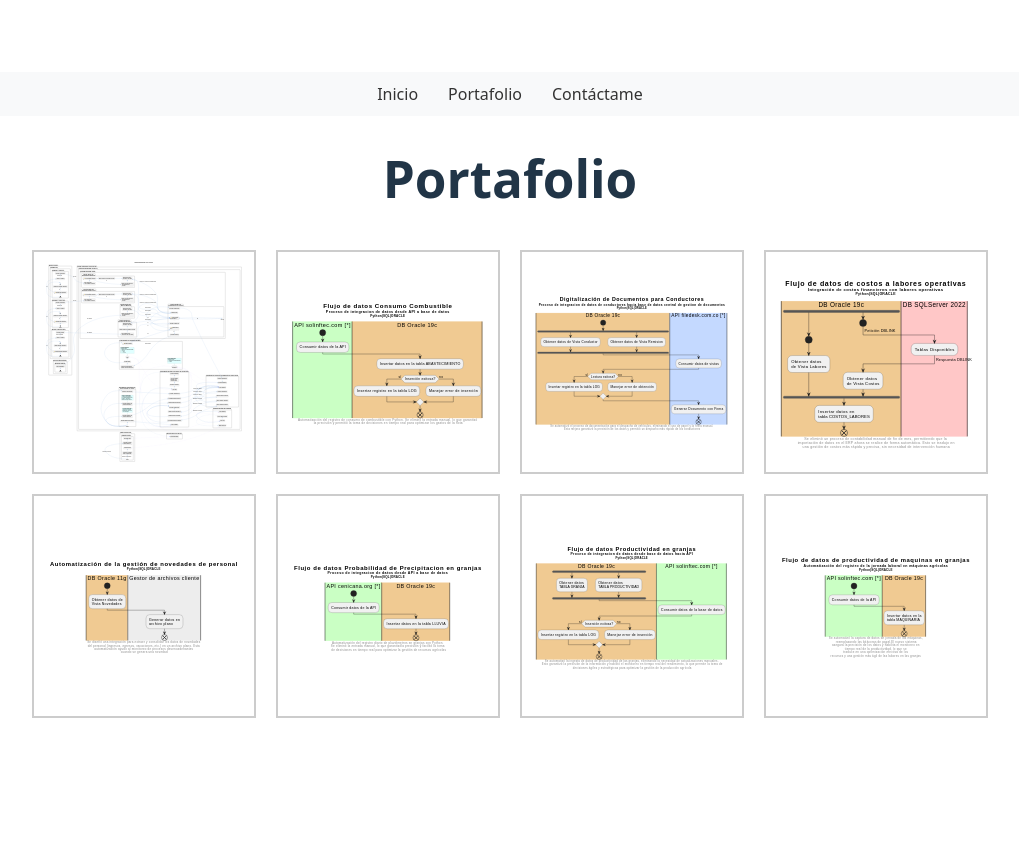
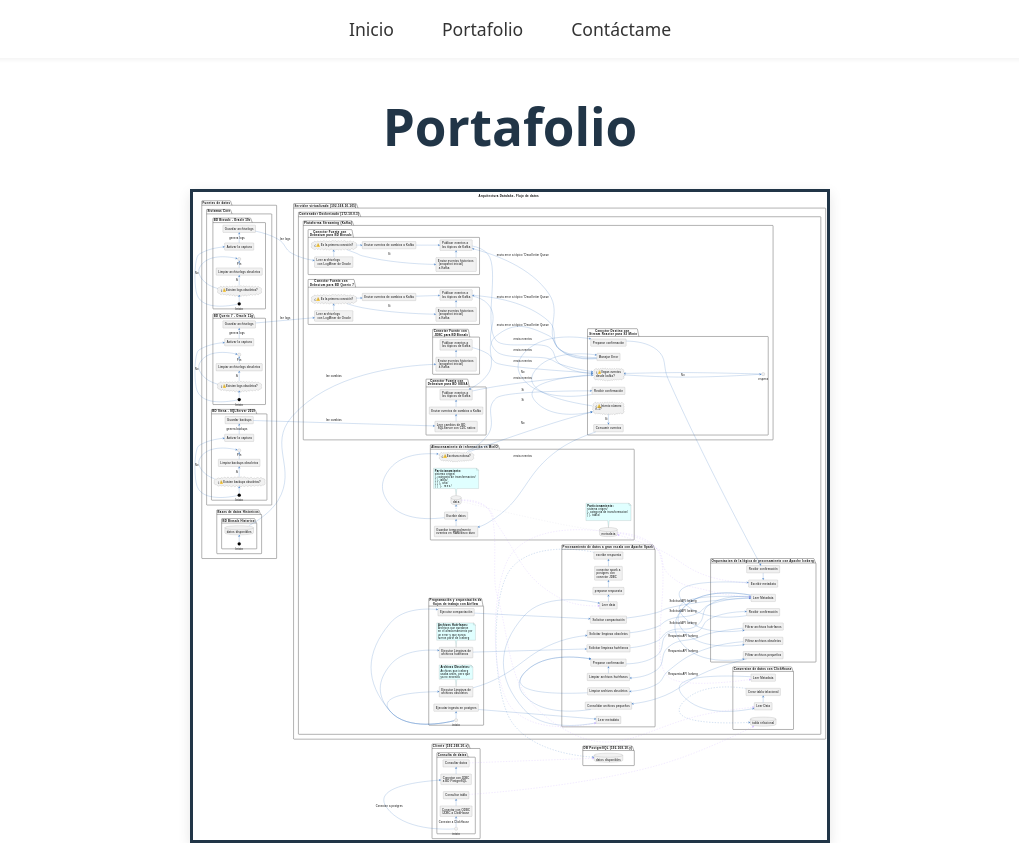
Before and after one commit to dianipineda/dianipineda.github.io, a Vue app in the folder portafolio-dianapineda/: page /portafolio in a window 1280 px wide. Shown: the whole page, without its empty margins (130-1149 px from the left). Before the commit the page ends 800 px from the top, so only its background shows below. Built offline with nearby package versions, Linux system fonts and the light colour scheme.

Commit message:
fixed: navbar fijo y centrado. Contenido centrado

```diff
--- a/portafolio-dianapineda/package.json
+++ b/portafolio-dianapineda/package.json
@@ -9,6 +9,9 @@
     "preview": "vite preview"
   },
   "dependencies": {
+    "@primevue/themes": "^4.3.9",
+    "primeicons": "^7.0.0",
+    "primevue": "^4.3.9",
     "vue": "^3.5.18",
     "vue-router": "^4.5.1"
   },
--- a/portafolio-dianapineda/src/App.vue
+++ b/portafolio-dianapineda/src/App.vue
@@ -8,9 +8,3 @@
     <router-view></router-view>  <!-- Aquí se renderizan las páginas -->
   </div>
 </template>
-
-<style>
-.navbar { background: #f8f9fa; padding: 10px; text-align: center; }
-.navbar a { margin: 0 15px; text-decoration: none; color: #333; }
-.navbar a:hover { color: #007bff; }
-</style>
--- a/portafolio-dianapineda/src/style.css
+++ b/portafolio-dianapineda/src/style.css
@@ -13,6 +13,10 @@
   -moz-osx-font-smoothing: grayscale;
 }
 
+html {
+  overflow-y: scroll;
+}
+
 a {
   font-weight: 500;
   color: #646cff;
@@ -24,8 +28,6 @@ a:hover {
 
 body {
   margin: 0;
-  display: flex;
-  place-items: center;
   min-width: 320px;
   min-height: 100vh;
 }
@@ -59,9 +61,9 @@ button:focus-visible {
 }
 
 #app {
-  max-width: 1280px;
-  margin: 0 auto;
-  padding: 2rem;
+  max-width: 1500px;
+  margin: 0;
+  padding-top: 2rem;
   text-align: center;
 }
 
@@ -77,3 +79,53 @@ button:focus-visible {
     background-color: #f9f9f9;
   }
 }
+.navbar {
+  background: #ffffff; /* Cambiado de #f8f9fa a blanco puro para minimalismo */
+  padding: 1rem;
+  position: fixed;
+  top: 0;
+  width: 100%;
+  z-index: 1000;
+  box-shadow: 0 2px 4px rgba(0, 0, 0, 0.05); /* Sombra suave */
+  display: flex;
+  justify-content: center; /* Centra los enlaces horizontalmente */
+  align-items: center;
+  box-sizing: border-box;
+}
+.navbar a {
+  margin: 0 1.5rem;
+  text-decoration: none;
+  color: #333;
+  font-weight: 500;
+  font-size: 1.1rem;
+  transition: color 0.3s ease;
+}
+.navbar a:hover {
+  color: #007bff;
+}
+
+/* Estilos para la galería de PrimeVue */
+.p-galleria {
+  border-radius: 8px;
+  overflow: hidden;
+  box-shadow: 0 4px 12px rgba(0, 0, 0, 0.1);
+}
+
+.p-galleria-item img {
+  transition: opacity 0.5s ease;
+}
+
+.p-galleria-indicators {
+  background: rgba(0, 0, 0, 0.5);
+  padding: 0.5rem;
+}
+
+.p-galleria-indicator button {
+  background: #ccc;
+  transition: background 0.3s ease;
+}
+
+.p-galleria-indicator button:hover,
+.p-galleria-indicator.p-highlight button {
+  background: #007bff;
+}
--- a/portafolio-dianapineda/src/views/HomeView.vue
+++ b/portafolio-dianapineda/src/views/HomeView.vue
@@ -4,3 +4,11 @@
     <p>Usa el menú para navegar.</p>
   </div>
 </template>
+<style scoped>
+.home {
+  text-align: center;
+  padding: 3rem 1rem;
+  max-width: 800px;
+  margin: 0 auto;
+}
+</style>
--- a/portafolio-dianapineda/src/views/PortafolioView.vue
+++ b/portafolio-dianapineda/src/views/PortafolioView.vue
@@ -1,37 +1,102 @@
 <template>
-  <div>
+  <div class="portafolio">
     <h1>Portafolio</h1>
-    <div class="gallery">
-      <!-- Galería de SVGs -->
-      <div class="frame" v-for="(svg, index) in svgs" :key="index">
-        <img :src="svg" alt="Imagen SVG" />
-      </div>
-    </div>
+    <Galleria
+      :value="images"
+      :numVisible="5"
+      containerStyle="max-width: 640px; margin: 0 auto;"
+      :showThumbnails="false"
+      :showIndicators="true"
+      :changeItemOnIndicatorHover="true"
+      showIndicatorsOnItem="inside"
+      indicatorsPosition="bottom"
+    >
+      <template #item="slotProps">
+        <img :src="slotProps.item.itemImageSrc" :alt="slotProps.item.alt" style="width: 100%; display: block;" />
+      </template>
+    </Galleria>
   </div>
 </template>
 
 <script>
+import Galleria from 'primevue/galleria';
+
 export default {
+  components: { Galleria },
   data() {
     return {
-      svgs: [
-        '/public/ingesta_datalake.svg',
-        '/public/integracion_consumo_combustible.svg',
-        '/public/integracion_datos_conductor_a_documento.svg',
-        '/public/integracion_ditribucion_costos_labor.svg',
-        '/public/integracion_novedades_nomina.svg',
-        '/public/integracion_precipitacion_granjas.svg',
-        '/public/integracion_productividad_granjas.svg',
-        '/public/integracion_productividad_maquinaria.svg'
-        // Añade más aquí
+      images: [
+        { itemImageSrc: '/public/ingesta_datalake.svg', alt: 'Imagen SVG 1' },
+		{ itemImageSrc: '/public/integracion_consumo_combustible.svg', alt: 'Imagen SVG 2' },
+		{ itemImageSrc: '/public/integracion_datos_conductor_a_documento.svg', alt: 'Imagen SVG 3' },
+		{ itemImageSrc: '/public/integracion_ditribucion_costos_labor.svg', alt: 'Imagen SVG 4' },
+		{ itemImageSrc: '/public/integracion_novedades_nomina.svg', alt: 'Imagen SVG 5' },
+		{ itemImageSrc: '/public/integracion_precipitacion_granjas.svg', alt: 'Imagen SVG 6' },
+		{ itemImageSrc: '/public/integracion_productividad_granjas.svg', alt: 'Imagen SVG 7' },
+		{ itemImageSrc: '/public/integracion_productividad_maquinaria.svg', alt: 'Imagen SVG 8' }
+        // Añade más imágenes aquí
       ]
     };
   }
 };
 </script>
 
-<style>
-.gallery { display: flex; flex-wrap: wrap; justify-content: center; }
-.frame { border: 2px solid #ccc; margin: 10px; padding: 10px; width: 200px; height: 200px; display: flex; align-items: center; justify-content: center; }
-img { max-width: 100%; max-height: 100%; }
+<style scoped>
+.contactame {
+  text-align: center;
+  padding: 3rem 1rem;
+  max-width: 800px;
+  margin: 0 auto;
+}
+
+.form-group {
+  margin-bottom: 1.5rem;
+  text-align: left;
+  max-width: 500px;
+  margin-left: auto;
+  margin-right: auto;
+}
+
+label {
+  display: block;
+  font-weight: 500;
+  margin-bottom: 0.5rem;
+  color: #333;
+}
+
+input,
+textarea {
+  width: 100%;
+  padding: 0.75rem;
+  border: 1px solid #ddd;
+  border-radius: 4px;
+  font-size: 1rem;
+  transition: border-color 0.3s ease;
+}
+
+input:focus,
+textarea:focus {
+  border-color: #007bff;
+  outline: none;
+}
+
+textarea {
+  min-height: 100px;
+  resize: vertical;
+}
+
+button {
+  background-color: #007bff;
+  color: #fff;
+  padding: 0.75rem 1.5rem;
+  border: none;
+  border-radius: 4px;
+  font-size: 1rem;
+  cursor: pointer;
+  transition: background-color 0.3s ease;
+}
+
+button:hover {
+  background-color: #0056b3;
+}
 </style>
```
Also changed, not shown: portafolio-dianapineda/src/main.js (+5 -3 lines), 1 other file (tests, documents, lock files or other folders).
